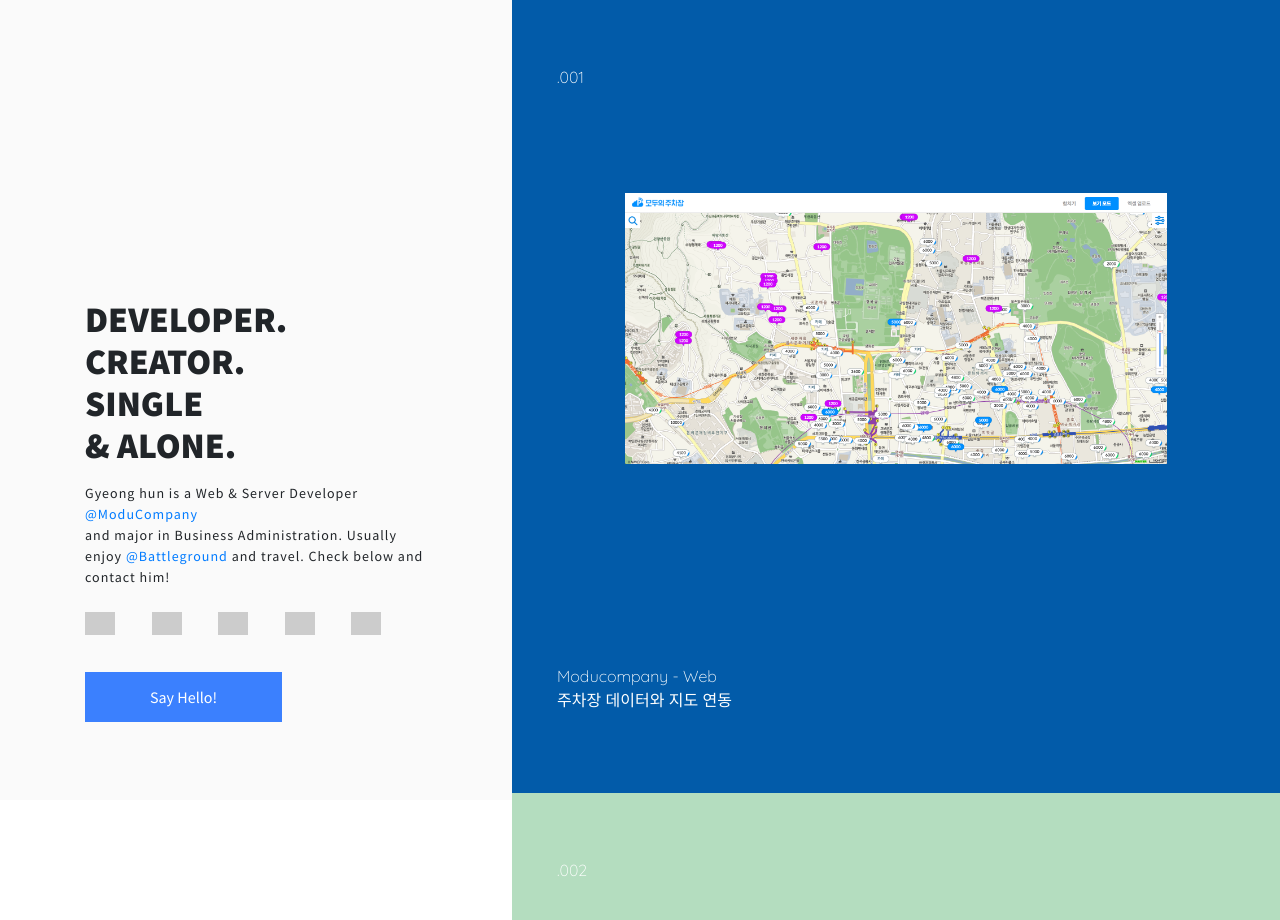
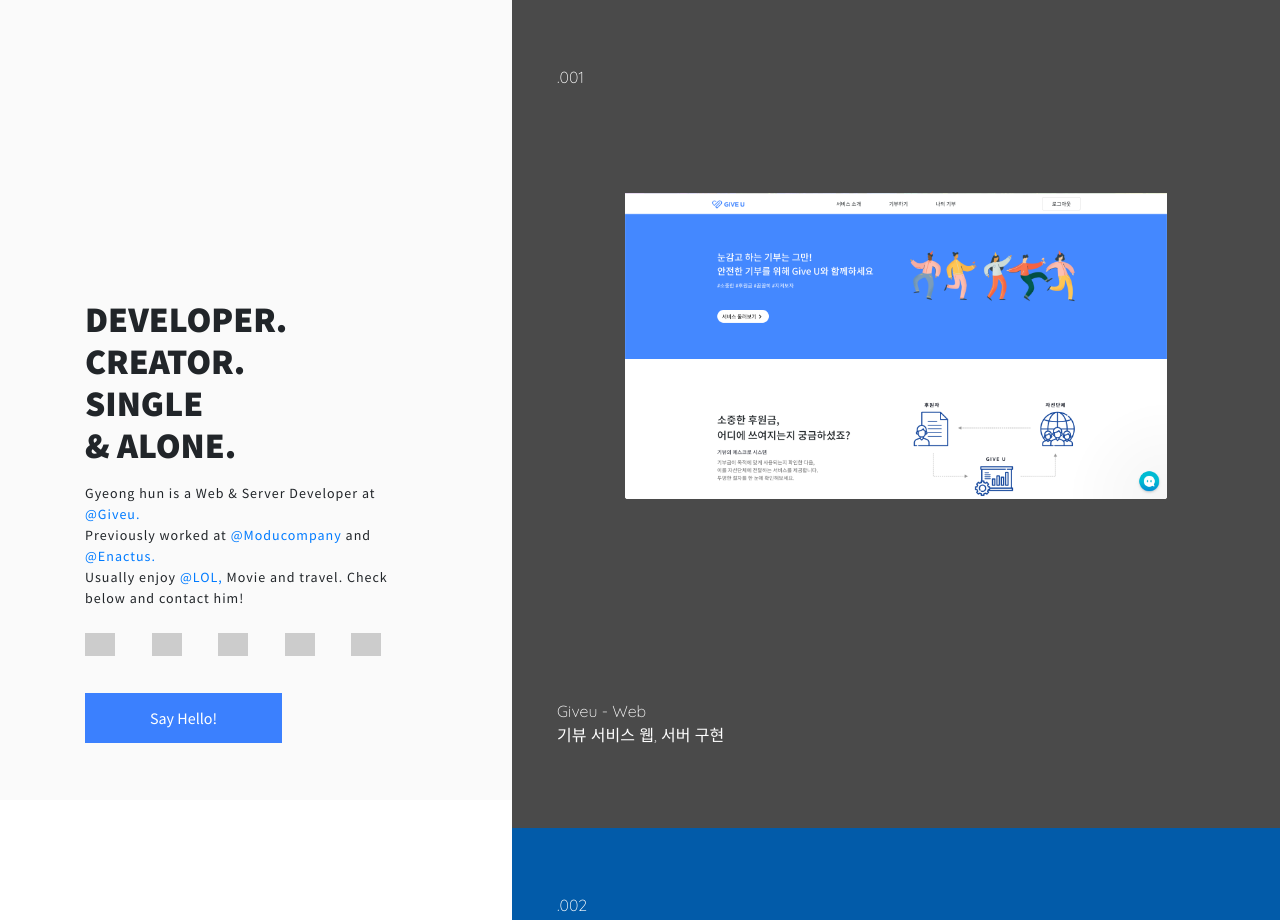
Before and after one commit to ne2030/ne2030.github.io, a plain HTML site: page index.html in a window 1280 px wide. Shown: the top 920 px of the page. Drawn offline with nearby package versions, Linux system fonts and the light colour scheme; grey boxes are pictures that could not be loaded; a web font is replaced by a local one.

Commit message:
giveu 추가

```diff
--- a/index.css
+++ b/index.css
@@ -9,7 +9,7 @@
 
 /* Extra large devices (large desktops, 1200px and up) */
 
-@media (min-width: 1200px) {
+@media (min-width: 1000px) {
   .left-container {
     background-color: #fafafa;
     padding: 75px 85px 50px;
@@ -146,6 +146,10 @@
   margin-top: 25vh;
 }
 
+.forth-section {
+  background-color: #4a4a4a;
+}
+
 .first-section {
   background-color: #025ba9;
 }
--- a/index.html
+++ b/index.html
@@ -7,22 +7,27 @@
     <meta http-equiv="X-UA-Compatible" content="ie=edge">
 
     <!-- bootstrap - css -->
-    <link rel="stylesheet" href="https://maxcdn.bootstrapcdn.com/bootstrap/4.0.0/css/bootstrap.min.css" integrity="sha384-Gn5384xqQ1aoWXA+058RXPxPg6fy4IWvTNh0E263XmFcJlSAwiGgFAW/dAiS6JXm"
-        crossorigin="anonymous">
+    <link rel="stylesheet" href="https://maxcdn.bootstrapcdn.com/bootstrap/4.0.0/css/bootstrap.min.css"
+        integrity="sha384-Gn5384xqQ1aoWXA+058RXPxPg6fy4IWvTNh0E263XmFcJlSAwiGgFAW/dAiS6JXm" crossorigin="anonymous">
 
     <!-- font -->
-    <link href="https://fonts.googleapis.com/css?family=Asap|Nanum+Gothic+Coding|Source+Sans+Pro:400,700,900|Quicksand:300" rel="stylesheet">
+    <link
+        href="https://fonts.googleapis.com/css?family=Asap|Nanum+Gothic+Coding|Source+Sans+Pro:400,700,900|Quicksand:300"
+        rel="stylesheet">
 
     <link rel="stylesheet" href="./index.css">
 
 
 
     <!-- bootstrap js -->
-    <script src="https://code.jquery.com/jquery-3.2.1.slim.min.js" integrity="sha384-KJ3o2DKtIkvYIK3UENzmM7KCkRr/rE9/Qpg6aAZGJwFDMVNA/GpGFF93hXpG5KkN"
+    <script src="https://code.jquery.com/jquery-3.2.1.slim.min.js"
+        integrity="sha384-KJ3o2DKtIkvYIK3UENzmM7KCkRr/rE9/Qpg6aAZGJwFDMVNA/GpGFF93hXpG5KkN"
         crossorigin="anonymous"></script>
-    <script src="https://cdnjs.cloudflar kae.com/ajax/libs/popper.js/1.12.9/umd/popper.min.js" integrity="sha384-ApNbgh9B+Y1QKtv3Rn7W3mgPxhU9K/ScQsAP7hUibX39j7fakFPskvXusvfa0b4Q"
+    <script src="https://cdnjs.cloudflar kae.com/ajax/libs/popper.js/1.12.9/umd/popper.min.js"
+        integrity="sha384-ApNbgh9B+Y1QKtv3Rn7W3mgPxhU9K/ScQsAP7hUibX39j7fakFPskvXusvfa0b4Q"
         crossorigin="anonymous"></script>
-    <script src="https://maxcdn.bootstrapcdn.com/bootstrap/4.0.0/js/bootstrap.min.js" integrity="sha384-JZR6Spejh4U02d8jOt6vLEHfe/JQGiRRSQQxSfFWpi1MquVdAyjUar5+76PVCmYl"
+    <script src="https://maxcdn.bootstrapcdn.com/bootstrap/4.0.0/js/bootstrap.min.js"
+        integrity="sha384-JZR6Spejh4U02d8jOt6vLEHfe/JQGiRRSQQxSfFWpi1MquVdAyjUar5+76PVCmYl"
         crossorigin="anonymous"></script>
     <title>Ryan Profile</title>
 
@@ -42,18 +47,21 @@
             <div class="summary-container">
                 <div class="title">
                     DEVELOPER.
-                    <br/> CREATOR.
-                    <br/> SINGLE
-                    <br/> &amp ALONE.
-                    <br/>
+                    <br /> CREATOR.
+                    <br /> SINGLE
+                    <br /> &amp ALONE.
+                    <br />
                 </div>
                 <div class="sub-title">
-                    Gyeong hun is a Web &amp Server Developer
-                    <a class="outer-link" target="_blank" href="http://www.moduparking.com/">
-                        @ModuCompany </a>
-                    <br/> and major in Business Administration. Usually enjoy
-                    <a class="outer-link" target="_blank" href="https://dak.gg/profile/erguono">
-                        @Battleground </a> and travel. Check below and contact him!
+                    Gyeong hun is a Web &amp Server Developer at
+                    <a class="outer-link" target="_blank" href="https://give-u.com/">
+                        @Giveu. </a> <br />
+                    Previously worked at <a class"outer-link" target="_blank" href="https://www.moduparking.com/">
+                        @Moducompany </a> and <a class"outer-link" target="_blank" href="https://enactus.org/">
+                        @Enactus. </a> <br />
+                    Usually enjoy
+                    <a class="outer-link" target="_blank" href="https://www.op.gg/summoner/userName=ne2030">
+                        @LOL, </a> Movie and travel. Check below and contact him!
                 </div>
 
                 <div class="social-media-icons">
@@ -81,24 +89,34 @@
         </div>
 
         <div class="right-container">
+            <div class="section forth-section">
+                <p> .001 </p>
+                <div class="content">
+                    <img class="img-content" src="resource/giveu.png" alt="">
+                </div>
+                <p class="footer">
+                    Giveu - Web
+                    <br /> 기뷰 서비스 웹, 서버 구현
+                </p>
+            </div>
             <div class="section first-section">
-                <p> .001 </p>
+                <p> .002 </p>
                 <div class="content">
                     <img class="img-content" src="resource/map.png" alt="">
                 </div>
                 <p class="footer">
                     Moducompany - Web
-                    <br/> 주차장 데이터와 지도 연동
+                    <br /> 주차장 데이터와 지도 연동
                 </p>
             </div>
             <div class="section second-section">
-                <p> .002 </p>
+                <p> .003 </p>
                 <div class="content">
                     <img class="img-content" src="resource/modu-delivery.png" alt="">
                 </div>
                 <p class="footer">
                     GongIk - PWA
-                    <br/> 문서 수발시 메모 및 푸시알람
+                    <br /> 문서 수발시 메모 및 푸시알람
                 </p>
             </div>
             <!-- <div class="section third-section">
@@ -112,35 +130,45 @@
                 </p>
             </div> -->
             <div class="section third-section">
-                <p> .003 </p>
+                <p> .004 </p>
                 <div class="content">
                     <div class="row">
                         <div class="col-4">
                             <div class="list-group" id="list-tab" role="tablist">
-                                <a class="list-group-item list-group-item-action active" id="list-js-list" data-toggle="list" href="#list-js" role="tab"
-                                    aria-controls="js">Javascript</a>
-                                <a class="list-group-item list-group-item-action" id="list-react-list" data-toggle="list" href="#list-react" role="tab" aria-controls="react">React js</a>
-                                <a class="list-group-item list-group-item-action" id="list-fp-list" data-toggle="list" href="#list-fp" role="tab" aria-controls="fp">FP</a>
-                                <a class="list-group-item list-group-item-action" id="list-serverless-list" data-toggle="list" href="#list-serverless" role="tab"
+                                <a class="list-group-item list-group-item-action active" id="list-js-list"
+                                    data-toggle="list" href="#list-js" role="tab" aria-controls="js">Javascript</a>
+                                <a class="list-group-item list-group-item-action" id="list-react-list"
+                                    data-toggle="list" href="#list-react" role="tab" aria-controls="react">React js</a>
+                                <a class="list-group-item list-group-item-action" id="list-fp-list" data-toggle="list"
+                                    href="#list-fp" role="tab" aria-controls="fp">FP</a>
+                                <a class="list-group-item list-group-item-action" id="list-serverless-list"
+                                    data-toggle="list" href="#list-serverless" role="tab"
                                     aria-controls="serverless">Serverless</a>
                             </div>
                         </div>
                         <div class="col-8">
                             <div class="tab-content" id="nav-tabContent">
-                                <div class="tab-pane fade show active" id="list-js" role="tabpanel" aria-labelledby="list-js-list">
-                                    제일 오래했고 그나마 잘하는 주력언어입니다. node.js 를 하면서 서버도 작업을 하게 되었고 es6, 클로져, 비동기, 이벤트루프 등의 개념들을 공부했습니다. 나중에는 react-native 나 electron 을
+                                <div class="tab-pane fade show active" id="list-js" role="tabpanel"
+                                    aria-labelledby="list-js-list">
+                                    제일 오래했고 그나마 잘하는 주력언어입니다. node.js 를 하면서 서버도 작업을 하게 되었고 es6, 클로져, 비동기, 이벤트루프 등의 개념들을
+                                    공부했습니다. 나중에는 react-native 나 electron 을
                                     사용해서 네이티브 앱 혹은 데스크탑 앱도 만들어보려고 합니다.
                                 </div>
-                                <div class="tab-pane fade" id="list-react" role="tabpanel" aria-labelledby="list-react-list">
-                                    처음 웹을 시작했을때, 프로그래밍 구조를 보고 싶어서 배우게 되었습니다. React 를 배우면서 redux, thunk, saga 등 다양한 개념과 그것이 해결하고자 하는 것들을 볼 수 있었습니다. React 로는 CRUD
+                                <div class="tab-pane fade" id="list-react" role="tabpanel"
+                                    aria-labelledby="list-react-list">
+                                    처음 웹을 시작했을때, 프로그래밍 구조를 보고 싶어서 배우게 되었습니다. React 를 배우면서 redux, thunk, saga 등 다양한 개념과
+                                    그것이 해결하고자 하는 것들을 볼 수 있었습니다. React 로는 CRUD
                                     게시판, 관리자 페이지, 개인용 채팅 웹을 만들어 봤습니다.
                                 </div>
                                 <div class="tab-pane fade" id="list-fp" role="tabpanel" aria-labelledby="list-fp-list">
-                                    Functional Programming 의 약자로, 최근의 가장 주요한 관심사입니다. 함수형은 주로 객체지향과 대비되는 것으로 표현되는데, 상태를 최대한 두지 않고 (stateless) 부수효과를 일으키지 않으며 (side-effect)
+                                    Functional Programming 의 약자로, 최근의 가장 주요한 관심사입니다. 함수형은 주로 객체지향과 대비되는 것으로 표현되는데, 상태를
+                                    최대한 두지 않고 (stateless) 부수효과를 일으키지 않으며 (side-effect)
                                     참조 투명한 순수함수를 (pure) 만드는 것이 목적입니다. 이와 관련해서 함수 합성, 파이프라인, 에러 처리, 테스팅 등을 공부하고 있습니다.
                                 </div>
-                                <div class="tab-pane fade" id="list-serverless" role="tabpanel" aria-labelledby="list-serverless-list">
-                                    데브옵스의 일환으로 공부하고자 합니다. 일단은 AWS 의 여러 서비스를 활용하여 아키텍쳐 짜는 법들을 익힌후, 하나씩 쪼개면서 msa 형태로 lamda 에다가 올려나갈 예정입니다. 현재는 AWS 의 cloudfront,
+                                <div class="tab-pane fade" id="list-serverless" role="tabpanel"
+                                    aria-labelledby="list-serverless-list">
+                                    데브옵스의 일환으로 공부하고자 합니다. 일단은 AWS 의 여러 서비스를 활용하여 아키텍쳐 짜는 법들을 익힌후, 하나씩 쪼개면서 msa 형태로 lamda
+                                    에다가 올려나갈 예정입니다. 현재는 AWS 의 cloudfront,
                                     s3, elastic beanstalk, api gateway, ec2 들을 활용해 서버를 구축하고 있습니다.
                                 </div>
                             </div>
@@ -149,16 +177,16 @@
                 </div>
                 <p class="footer">
                     Tech Stack &amp Interests
-                    <br/> 요즘 관심사
+                    <br /> 요즘 관심사
                 </p>
             </div>
         </div>
     </div>
     <script>
-        var title = document.getElementsByClassName('title')[0];
-        var subTitle = document.getElementsByClassName('sub-title')[0];
-        var icons = document.getElementsByClassName('social-media-icon');
-        var helloBtn = document.getElementsByClassName('sayHelloBtn')[0];
+        const title = document.getElementsByClassName('title')[0];
+        const subTitle = document.getElementsByClassName('sub-title')[0];
+        const icons = document.getElementsByClassName('social-media-icon');
+        const helloBtn = document.getElementsByClassName('sayHelloBtn')[0];
 
         setTimeout(function () {
             title.style.opacity = 1;
@@ -172,11 +200,11 @@
             Array.prototype.forEach.call(icons, function (iconNode) {
                 iconNode.classList.add('half-opacity');
             });
-        }, 1300);
+        }, 800);
 
         setTimeout(function () {
             helloBtn.style.opacity = 1;
-        }, 800);
+        }, 1500);
 
 
     </script>
```
Also changed, not shown: resource/giveu.png (added).
